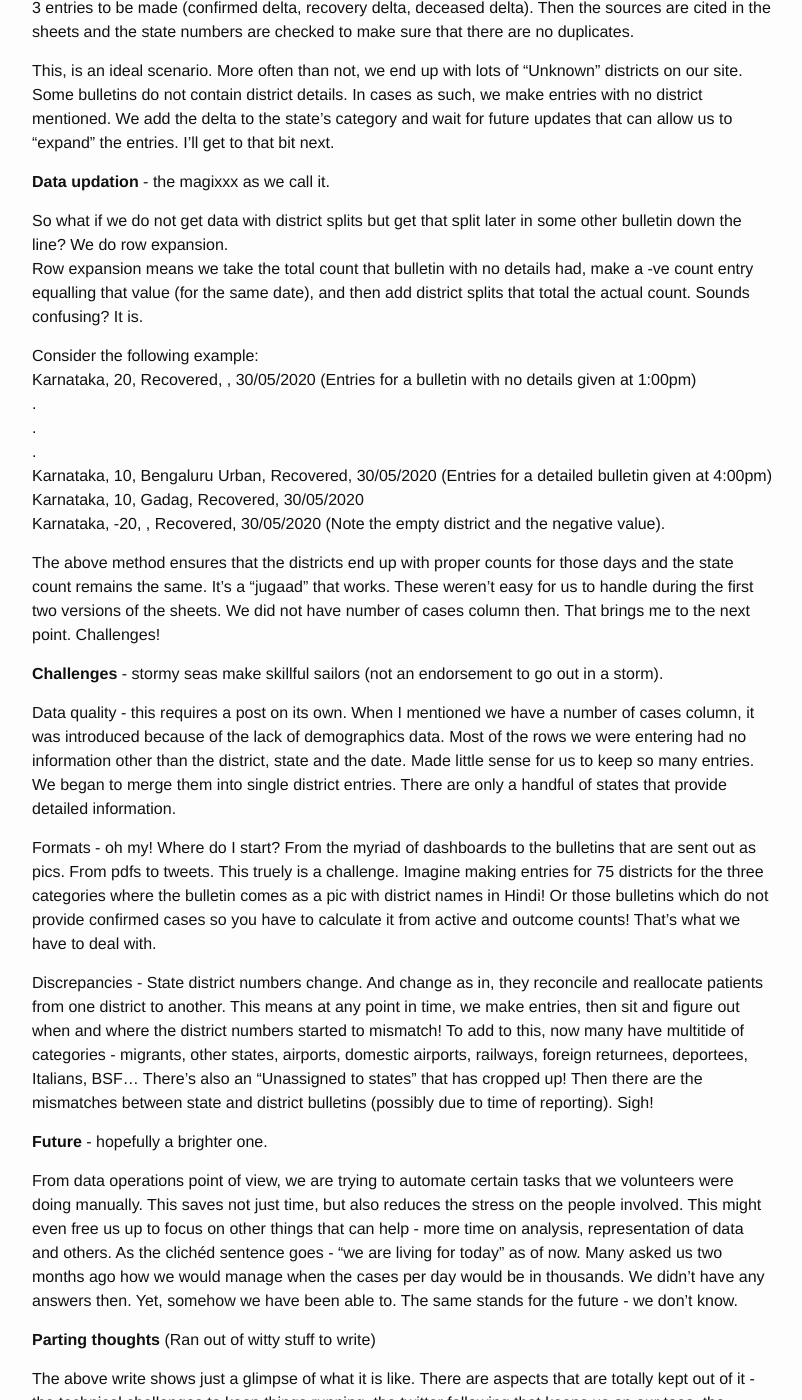
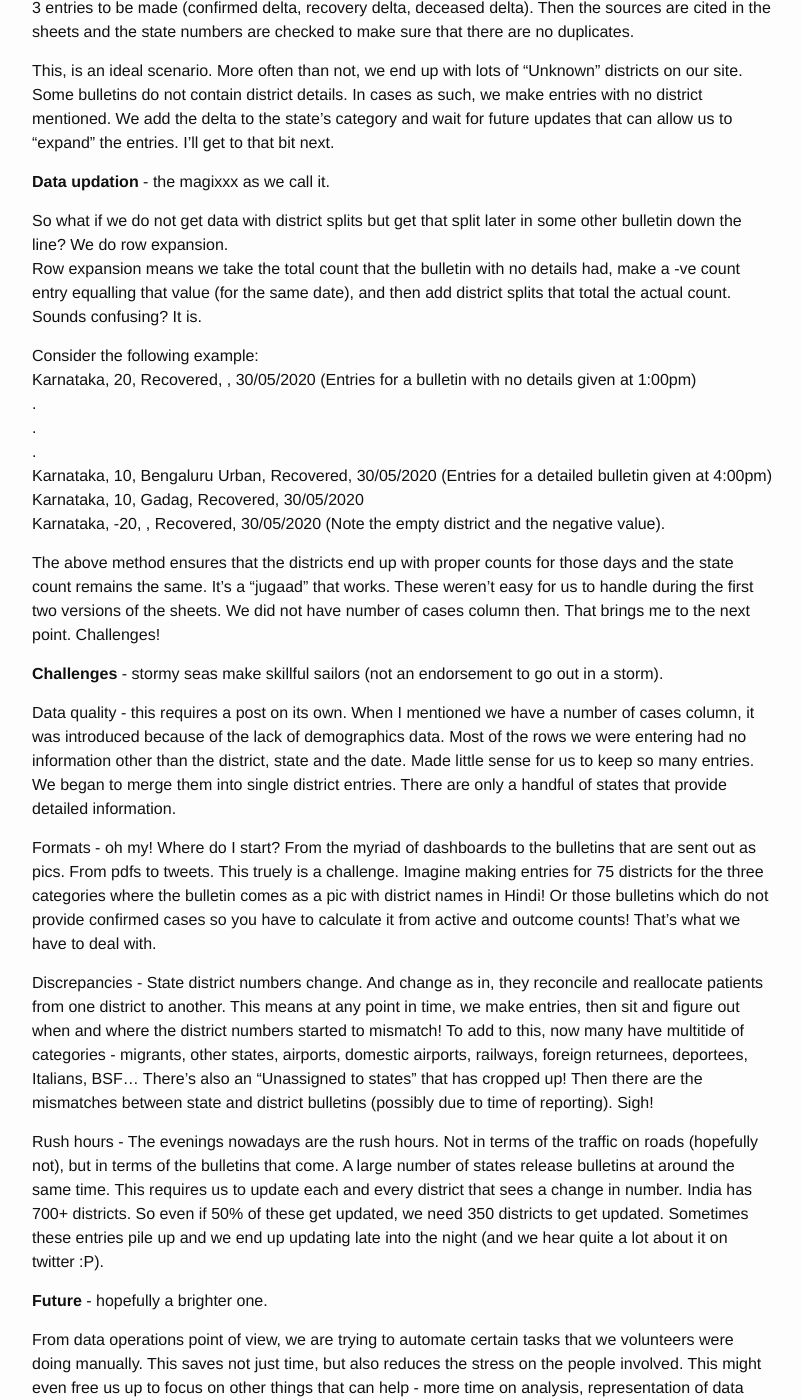
Before and after one commit to covid19india/blog, a Jekyll site: the page built from _posts/2020-05-31-dataopsworkflow.md, in a window 1280 px wide and 1400 px high, scrolled down 696 px. Shown: the whole window, without its empty margins (238-1040 px from the left). Built offline with Jekyll 4.4.1, drawn with Linux system fonts in a browser that asks for light colours.

Commit message:
Update 2020-05-31-dataopsworkflow.md

```diff
--- a/_posts/2020-05-31-dataopsworkflow.md
+++ b/_posts/2020-05-31-dataopsworkflow.md
@@ -20,7 +20,7 @@ This, is an ideal scenario. More often than not, we end up with lots of "Unknown
 <b>Data updation</b> - the magixxx as we call it.
 
 So what if we do not get data with district splits but get that split later in some other bulletin down the line? We do row expansion.
-<br/>Row expansion means we take the total count that bulletin with no details had, make a -ve count entry equalling that value (for the same date), and then add district splits that total the actual count. Sounds confusing? It is.
+<br/>Row expansion means we take the total count that the bulletin with no details had, make a -ve count entry equalling that value (for the same date), and then add district splits that total the actual count. Sounds confusing? It is.
 
 Consider the following example: <br/>
 Karnataka, 20, Recovered, , 30/05/2020 (Entries for a bulletin with no details given at 1:00pm)
@@ -41,6 +41,8 @@ Formats - oh my! Where do I start? From the myriad of dashboards to the bulletin
 
 Discrepancies - State district numbers change. And change as in, they reconcile and reallocate patients from one district to another. This means at any point in time, we make entries, then sit and figure out when and where the district numbers started to mismatch! To add to this, now many have multitide of categories - migrants, other states, airports, domestic airports, railways, foreign returnees, deportees, Italians, BSF... There's also an "Unassigned to states" that has cropped up! Then there are the mismatches between state and district bulletins (possibly due to time of reporting). Sigh!
 
+Rush hours - The evenings nowadays are the rush hours. Not in terms of the traffic on roads (hopefully not), but in terms of the bulletins that come. A large number of states release bulletins at around the same time. This requires us to update each and every district that sees a change in number. India has 700+ districts. So even if 50% of these get updated, we need 350 districts to get updated. Sometimes these entries pile up and we end up updating late into the night (and we hear quite a lot about it on twitter :P).
+
 <b>Future</b> - hopefully a brighter one.
 
 From data operations point of view, we are trying to automate certain tasks that we volunteers were doing manually. This saves not just time, but also reduces the stress on the people involved. This might even free us up to focus on other things that can help - more time on analysis, representation of data and others. As the clichéd sentence goes - "we are living for today" as of now. Many asked us two months ago how we would manage when the cases per day would be in thousands. We didn't have any answers then. Yet, somehow we have been able to. The same stands for the future - we don't know.
```
